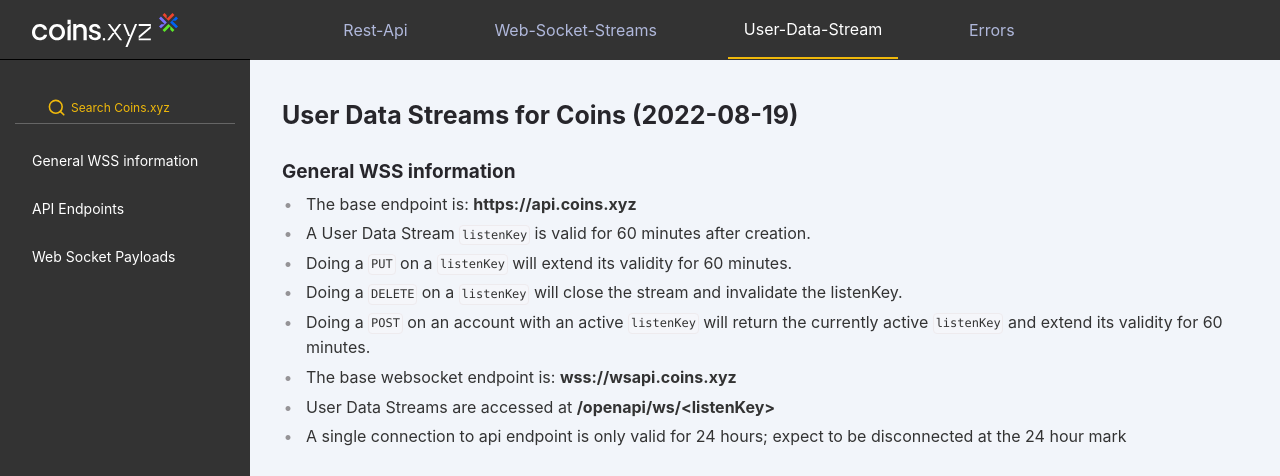
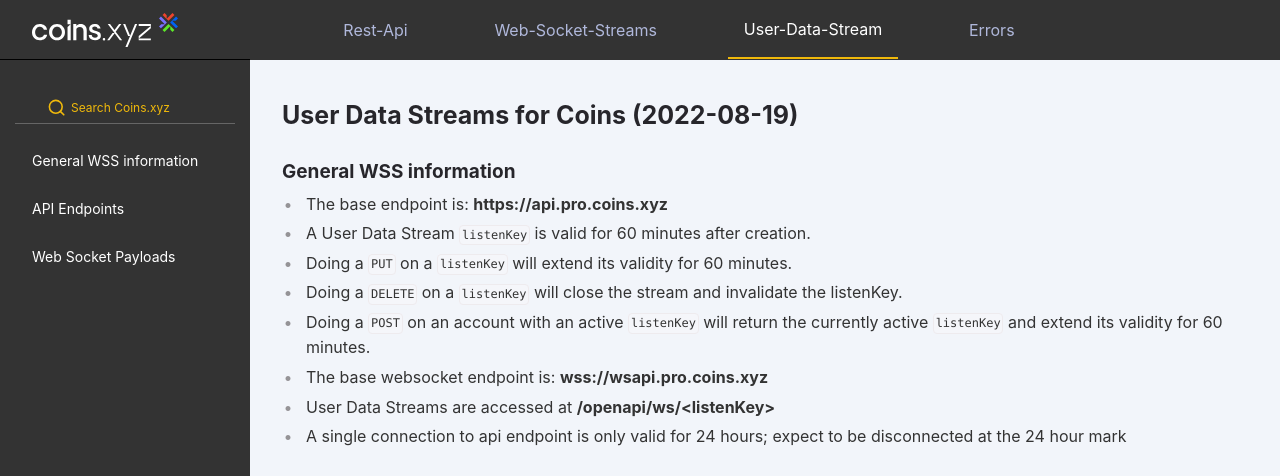
Before and after one commit to coins-docs/xyz, a Jekyll site: the page built from docs/user-data-stream.md, in a window 1280 px wide and 900 px high. Shown: the top 476 px of the window. Built offline with Jekyll 4.4.1, drawn with Linux system fonts in a browser that asks for light colours.

Commit message:
Update user-data-stream.md

```diff
--- a/docs/user-data-stream.md
+++ b/docs/user-data-stream.md
@@ -11,12 +11,12 @@ layout: default
 
 ## General WSS information
 
-* The base endpoint is: **https://api.coins.xyz**
+* The base endpoint is: **https://api.pro.coins.xyz**
 * A User Data Stream `listenKey` is valid for 60 minutes after creation.
 * Doing a `PUT` on a `listenKey` will extend its validity for 60 minutes.
 * Doing a `DELETE` on a `listenKey` will close the stream and invalidate the listenKey.
 * Doing a `POST` on an account with an active `listenKey` will return the currently active `listenKey` and extend its validity for 60 minutes.
-* The base websocket endpoint is: **wss://wsapi.coins.xyz**
+* The base websocket endpoint is: **wss://wsapi.pro.coins.xyz**
 * User Data Streams are accessed at **/openapi/ws/\<listenKey\>**
 * A single connection to api endpoint is only valid for 24 hours; expect to be disconnected at the 24 hour mark
 
```
